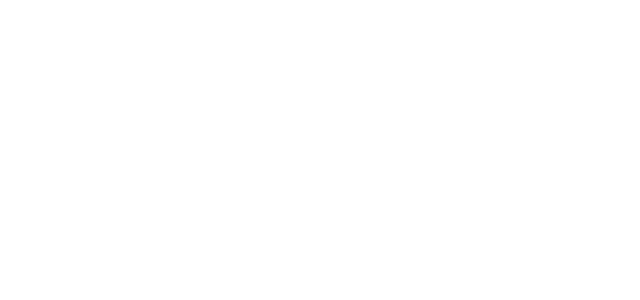
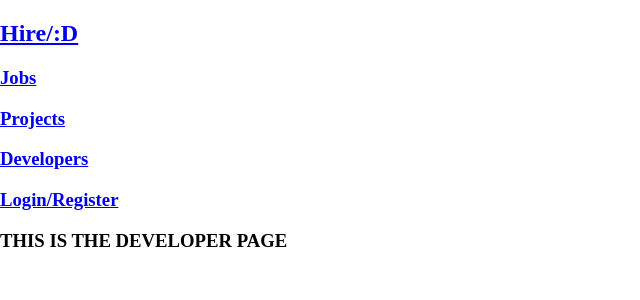
Before and after one commit to joshitrigun/hire-d, a React (Create React App) app in the folder react-front-end/: page /developers in a window 1280 px wide. Before the commit this address had no page. Shown: the top 300 px of the page, without its empty margins (0-640 px from the left). Built offline with nearby package versions, Linux system fonts and the light colour scheme.

Commit message:
create new routes

```diff
--- a/react-front-end/src/App.js
+++ b/react-front-end/src/App.js
@@ -3,12 +3,18 @@
 import Homepage from "./pages/Homepage";
 import Jobs from "./pages/Jobs";
 import "./App.css";
+import Projects from "./pages/Projects";
+import Developers from "./pages/Developers";
+import Login from "./pages/Login";
 
 const App = () => {
   return (
     <Routes>
       <Route exact path="/" element={<Homepage />} />
       <Route exact path="/jobs" element={<Jobs />} />
+      <Route exact path="/projects" element={<Projects />} />
+      <Route exact path="/developers" element={<Developers />} />
+      <Route exact path="/login" element={<Login />} />
     </Routes>
   );
 };
```
